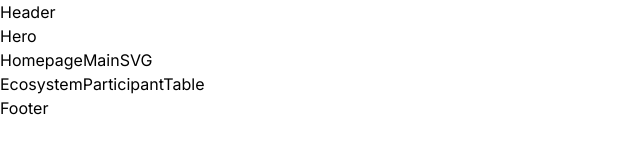
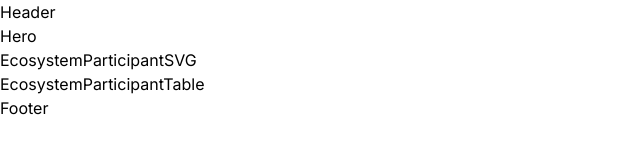
Before and after one commit to platformable/traceabilitywebsite, a Next.js app: page / in a window 1280 px wide. Shown: the top 160 px of the page, without its empty margins (0-640 px from the left). Built offline with nearby package versions, Linux system fonts and the light colour scheme.

Commit message:
rename file

```diff
--- a/src/app/page.js
+++ b/src/app/page.js
@@ -1,7 +1,7 @@
 import Image from "next/image";
 import Header from "@/components/Header";
 import Hero from "@/components/Hero";
-import HomepageMainSVG from "@/components/HomepageMainSVG";
+import EcosystemParticipantSVG from "@/components/EcosystemParticipantSVG";
 import EcosystemParticipantTable from "@/components/EcosystemParticipantTable";
 import Footer from "@/components/Footer";
 
@@ -10,7 +10,7 @@ export default function Home() {
     <main className="">
     <Header />
     <Hero />
-    <HomepageMainSVG />
+    <EcosystemParticipantSVG />
     <EcosystemParticipantTable />
     <Footer />
     </main>
--- /dev/null
+++ b/src/components/EcosystemParticipantSVG.js
@@ -0,0 +1,7 @@
+import React from 'react'
+
+export default function EcosystemParticipantSVG() {
+  return (
+    <div>EcosystemParticipantSVG</div>
+  )
+}
--- a/src/components/HomepageMainSVG.js
+++ /dev/null
@@ -1,7 +0,0 @@
-import React from 'react'
-
-export default function HomepageMainSVG() {
-  return (
-    <div>HomepageMainSVG</div>
-  )
-}
```
